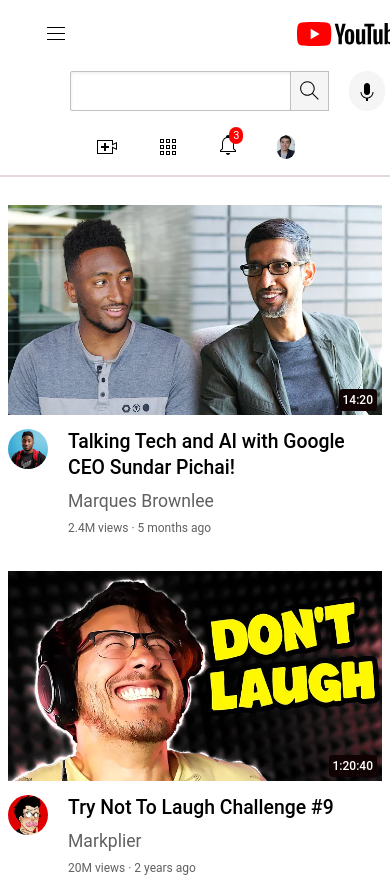
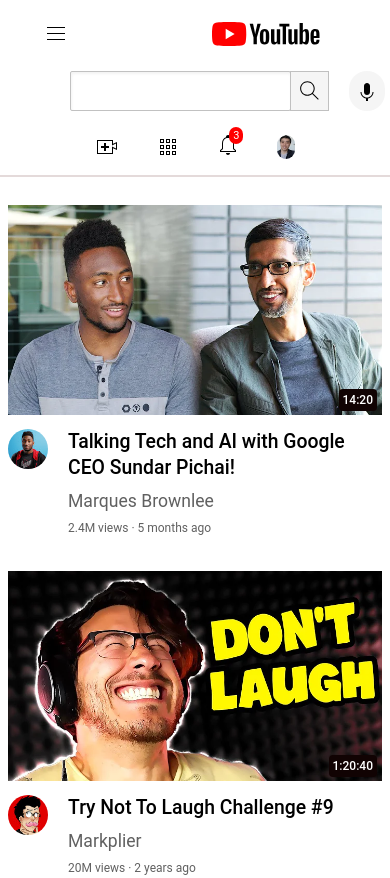
Before and after one commit to Dannycharis/youtubeclone, a plain HTML site: page index.html in a window 390 px wide. Shown: the top 878 px of the page. Drawn offline with Linux system fonts and the light colour scheme.

Commit message:
Refactor header styles for responsiveness and layout

```diff
--- a/css/header.css
+++ b/css/header.css
@@ -165,7 +165,7 @@
     .left-section{
         display: flex;
         justify-content: space-between;
-        width: 385px;
+        width: 300px;
         padding-bottom: 15px;
 
     }
```
